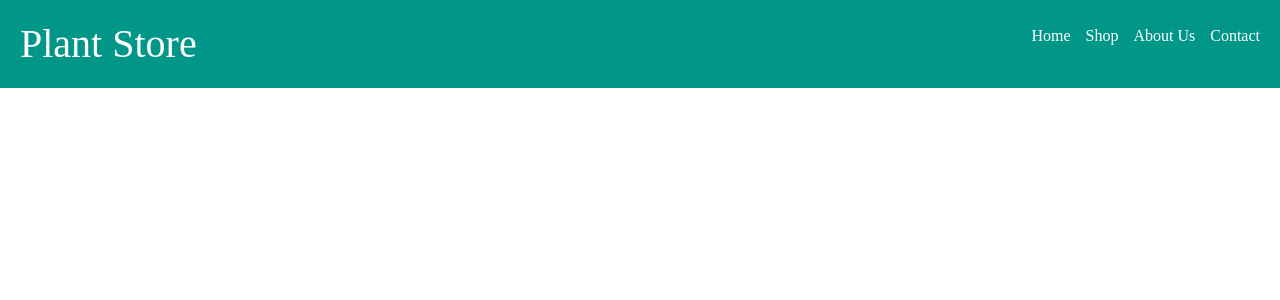
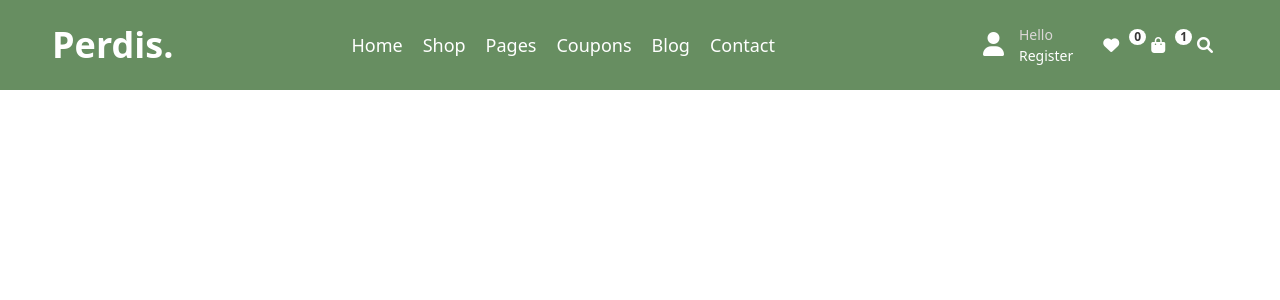
Before and after one commit to Beroxz/ecommerce-proj, a Vue app in the folder vuejs-front/: page / in a window 1280 px wide. Shown: the top 300 px of the page. Built offline with nearby package versions, Linux system fonts and the light colour scheme.

Commit message:
update nav bar

```diff
--- a/vuejs-front/index.html
+++ b/vuejs-front/index.html
@@ -5,6 +5,7 @@
     <link rel="icon" href="/favicon.ico">
     <meta name="viewport" content="width=device-width, initial-scale=1.0">
     <title>Perdis</title>
+    <link rel="stylesheet" href="https://cdnjs.cloudflare.com/ajax/libs/font-awesome/6.0.0-beta3/css/all.min.css">
   </head>
   <body id="app">
     <script type="module" src="/src/main.js"></script>
--- a/vuejs-front/src/components/Navbar.vue
+++ b/vuejs-front/src/components/Navbar.vue
@@ -1,61 +1,207 @@
 <template>
-  <div class="homepage">
-    <header class="header">
-      <h1>Plant Store</h1>
-      <nav>
-        <ul>
-          <li><a href="#">Home</a></li>
-          <li><a href="#">Shop</a></li>
-          <li><a href="#">About Us</a></li>
-          <li><a href="#">Contact</a></li>
-        </ul>
-      </nav>
-    </header>
-  </div>
+  <nav class="navbar">
+    <div class="container">
+      <a href="#" class="logo">Perdis.</a>
+      <ul class="nav-links">
+        <li><a href="#">Home</a></li>
+        <li class="dropdown">
+          <a href="#">Shop</a>
+          <ul class="dropdown-content">
+            <li><a href="#">Fruits</a></li>
+            <li><a href="#">Vegetables</a></li>
+            <li><a href="#">Dairy</a></li>
+          </ul>
+        </li>
+        <li class="dropdown">
+          <a href="#">Pages</a>
+          <ul class="dropdown-content">
+            <li><a href="#">About Us</a></li>
+            <li><a href="#">Contact</a></li>
+          </ul>
+        </li>
+        <li><a href="#">Coupons</a></li>
+        <li class="dropdown">
+          <a href="#">Blog</a>
+          <ul class="dropdown-content">
+            <li><a href="#">Recipes</a></li>
+            <li><a href="#">Nutrition Tips</a></li>
+          </ul>
+        </li>
+        <li><a href="#">Contact</a></li>
+      </ul>
+      <div class="user-actions">
+        <a href="#" class="user-icon">
+          <div class="icon-container">
+            <span><i class="fas fa-user"></i></span>
+          </div>
+          <div class="text-container">
+            <span style="color: #dbd7d7">Hello<br /></span>
+            <span>Register</span>
+          </div>
+        </a>
+
+        <a href="#" class="icon">
+          <i class="fas fa-heart"></i>
+          <span class="badge">0</span>
+        </a>
+        <a href="#" class="icon">
+          <i class="fas fa-shopping-bag"></i>
+          <span class="badge">1</span>
+        </a>
+        <a href="#" class="icon">
+          <i class="fas fa-search"></i>
+        </a>
+      </div>
+    </div>
+  </nav>
 </template>
 
 <script>
 export default {
-  data() {
-    return {
-      products: [
-        { id: 1, name: "Succulent", price: "$10.00", image: "path/to/succulent.jpg" },
-        { id: 2, name: "Fiddle Leaf Fig", price: "$20.00", image: "path/to/fig.jpg" },
-        { id: 3, name: "Monstera", price: "$15.00", image: "path/to/monstera.jpg" }
-      ]
-    };
-  }
+  name: "Navbar",
 };
 </script>
 
 <style scoped>
-.homepage {
-  font-family: 'Arial, sans-serif';
-  color: #333;
+.navbar {
+  /* background-color: #a2c36c; */
+  background-color: #678e61;
+  /* background-color: #10a894; */
+  padding: 10px 0;
+  color: #fff;
+  min-height: 90px;
 }
 
-.header {
+.container {
   display: flex;
   justify-content: space-between;
   align-items: center;
-  background-color: #009688;
-  padding: 20px;
-  color: white;
+  max-width: 1200px;
+  margin: 0 auto;
 }
 
-.header h1 {
-  margin: 0;
+ul li a {
+  font-size: 18px;
+  font-weight: 400;
+  color: #333;
+  text-decoration: none;
 }
 
-.header nav ul {
+ul li a:hover {
+}
+
+.logo {
+  font-size: 36px;
+  font-weight: bold;
+  color: #fff;
+  text-decoration: none;
+}
+
+.nav-links {
   list-style: none;
+  margin: 0;
   padding: 0;
   display: flex;
-  gap: 15px;
 }
 
-.header nav a {
-  color: white;
+.nav-links li {
+  margin-right: 20px;
+}
+
+.nav-links a {
   text-decoration: none;
+  color: #fff;
+}
+
+.dropdown {
+  position: relative;
+}
+
+.dropdown-content {
+  display: none;
+  position: absolute;
+  background-color: #f9f9f9;
+  min-width: 160px;
+  box-shadow: 0px 8px 16px 0px rgba(0, 0, 0, 0.2);
+  z-index: 1;
+}
+
+.dropdown:hover .dropdown-content {
+  display: block;
+}
+
+.dropdown-content a {
+  color: #333;
+  padding: 12px 16px;
+  text-decoration: none;
+  display: block;
+}
+
+.user-actions {
+  display: flex;
+  align-items: center;
+}
+
+.user-icon {
+  display: flex;
+  align-items: center;
+  text-decoration: none;
+  color: #fff;
+  margin-right: 20px;
+}
+
+.user-icon i {
+  font-size: 18px;
+  margin-right: 5px;
+}
+
+.icon {
+  color: #fff;
+  margin-right: 15px;
+}
+
+.user-icon {
+  display: flex;
+  align-items: center;
+  text-decoration: none;
+  padding: 10px;
+  border-radius: 5px;
+  transition: background-color 0.3s, color 0.3s;
+}
+
+.user-icon:hover {
+  color: #dbd7d7;
+}
+
+.icon-container {
+  display: flex;
+  align-items: center;
+  margin-right: 10px;
+}
+
+.icon-container i {
+  font-size: 24px;
+}
+
+.text-container {
+  display: flex;
+  flex-direction: column;
+}
+
+.text-container span {
+  font-size: 14px;
+  font-weight: 500;
+  line-height: 1.5;
+}
+
+.badge {
+  background-color: #fff;
+  color: #383737;
+  padding: 2px 5px;
+  border-radius: 50%;
+  font-size: 12px;
+  position: relative;
+  top: -10px;
+  left: 10px;
 }
 </style>
```
